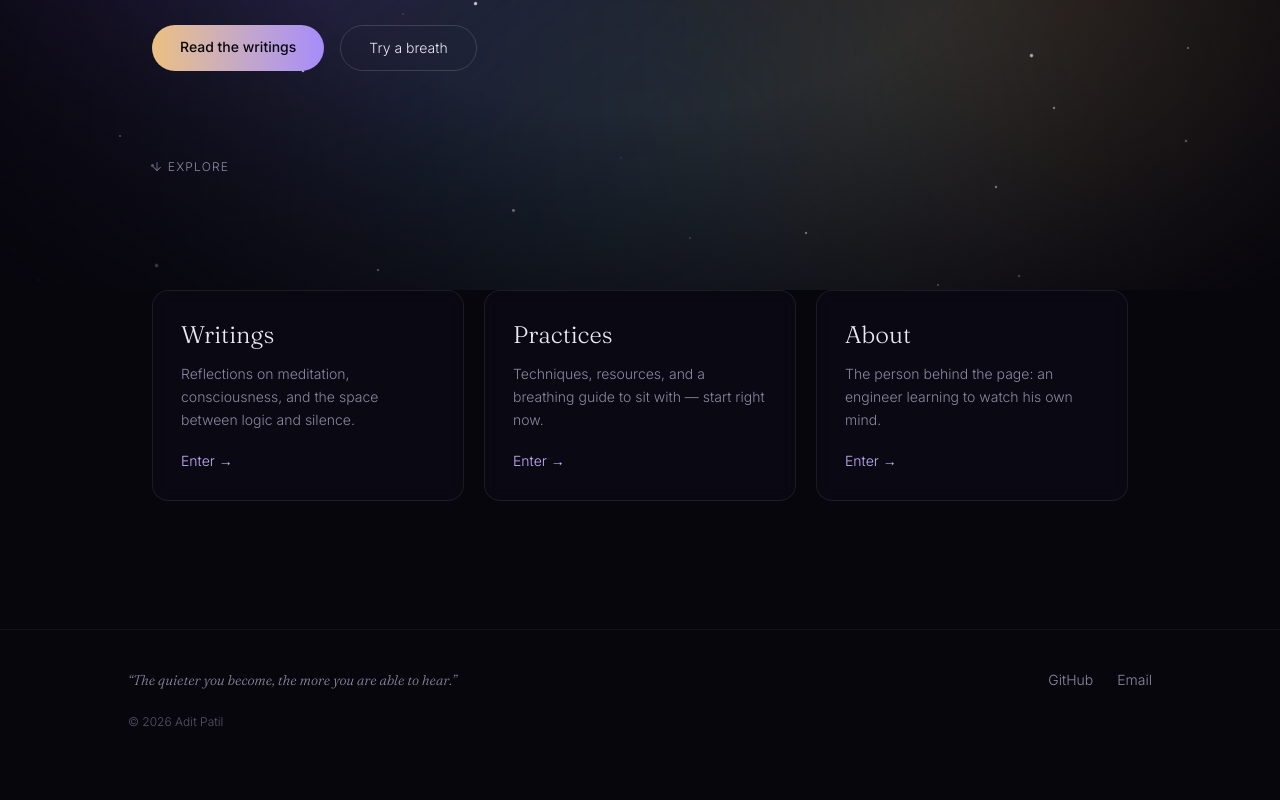
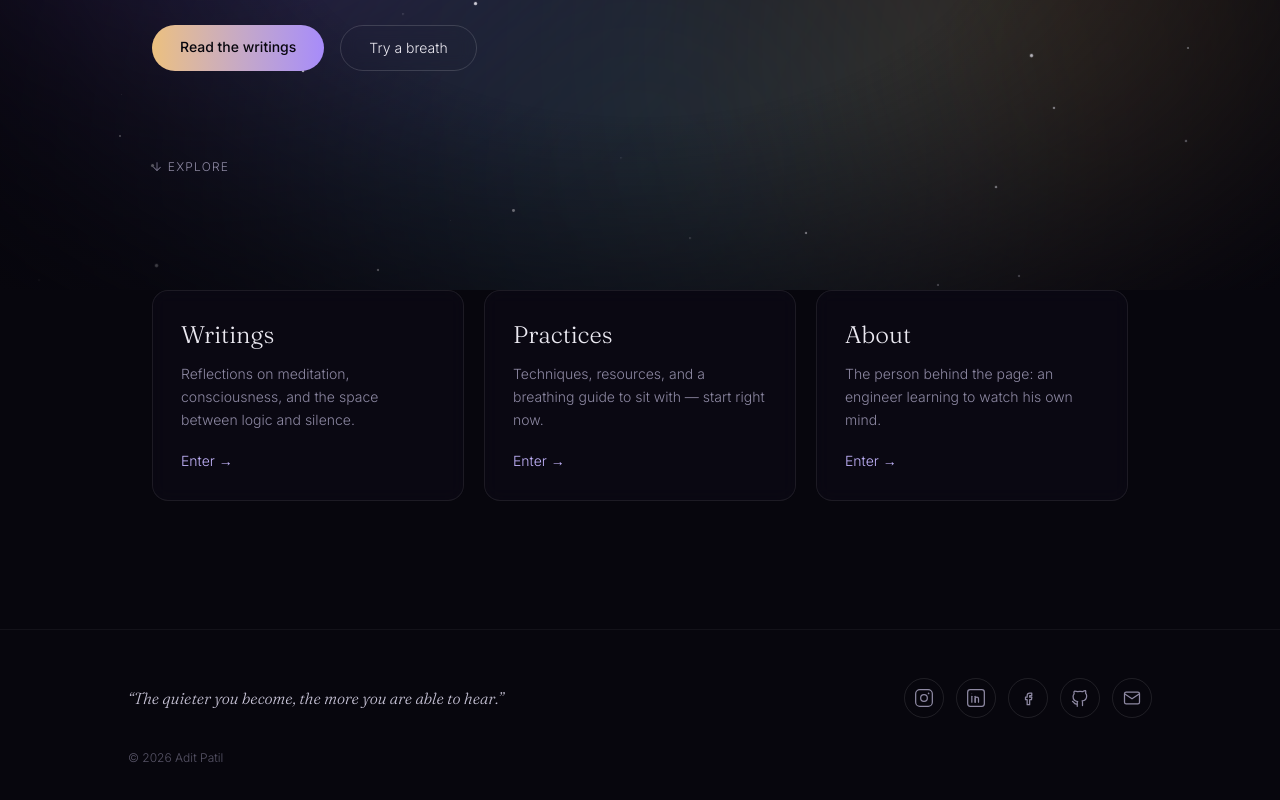
Before and after one commit to aditpatil10/adi10_website, a React (Vite) app: page / in a window 1280 px wide. Shown: the part 510-1310 px from the top of the page. Before the commit the page ends 1280 px from the top, so only its background shows below. Built offline with nearby package versions, Linux system fonts and the light colour scheme.

Commit message:
Add social links (Instagram, LinkedIn, Facebook) to footer with icons

```diff
--- a/src/components/Footer.tsx
+++ b/src/components/Footer.tsx
@@ -1,30 +1,94 @@
-const socials = [
-  { label: 'GitHub', href: 'https://github.com/aditpatil10' },
-  { label: 'Email', href: 'mailto:adit2patil@gmail.com' },
+import type { ReactNode } from 'react'
+
+type Social = { label: string; href: string; icon: ReactNode }
+
+const socials: Social[] = [
+  {
+    label: 'Instagram',
+    href: 'https://www.instagram.com/aditpatil10/',
+    icon: (
+      <>
+        <rect x="2" y="2" width="20" height="20" rx="5" />
+        <circle cx="12" cy="12" r="4" />
+        <circle cx="17.5" cy="6.5" r="1" fill="currentColor" stroke="none" />
+      </>
+    ),
+  },
+  {
+    label: 'LinkedIn',
+    href: 'https://www.linkedin.com/in/aditpatil10/',
+    icon: (
+      <>
+        <rect x="2" y="2" width="20" height="20" rx="3" />
+        <line x1="7" y1="10" x2="7" y2="17" />
+        <circle cx="7" cy="7" r="0.5" fill="currentColor" stroke="none" />
+        <path d="M11 17v-4a2 2 0 0 1 4 0v4" />
+        <line x1="11" y1="10" x2="11" y2="17" />
+      </>
+    ),
+  },
+  {
+    label: 'Facebook',
+    href: 'https://www.facebook.com/aditpatil10',
+    icon: (
+      <path d="M14 9h2.5V6H14a3 3 0 0 0-3 3v2H9v3h2v6h3v-6h2.2l.4-3H14V9.5A.5.5 0 0 1 14.5 9H14z" />
+    ),
+  },
+  {
+    label: 'GitHub',
+    href: 'https://github.com/aditpatil10',
+    icon: (
+      <path d="M9 19c-4.3 1.4-4.3-2.5-6-3m12 5v-3.5c0-1 .1-1.4-.5-2 2.8-.3 5.5-1.4 5.5-6a4.6 4.6 0 0 0-1.3-3.2 4.2 4.2 0 0 0-.1-3.2s-1.1-.3-3.5 1.3a12 12 0 0 0-6 0C6.2 3.6 5.1 3.9 5.1 3.9a4.2 4.2 0 0 0-.1 3.2A4.6 4.6 0 0 0 3.7 10.3c0 4.6 2.7 5.7 5.5 6-.6.6-.6 1.2-.5 2V22" />
+    ),
+  },
+  {
+    label: 'Email',
+    href: 'mailto:adit2patil@gmail.com',
+    icon: (
+      <>
+        <rect x="3" y="5" width="18" height="14" rx="2" />
+        <path d="m3 7 9 6 9-6" />
+      </>
+    ),
+  },
 ]
 
 function Footer() {
   return (
-    <footer className="relative z-10 border-t border-white/5 px-6 py-10">
-      <div className="mx-auto flex max-w-5xl flex-col items-center justify-between gap-4 text-sm text-mist-500 sm:flex-row">
-        <p className="font-display italic">
+    <footer className="relative z-10 border-t border-white/5 px-6 py-12">
+      <div className="mx-auto flex max-w-5xl flex-col items-center justify-between gap-8 sm:flex-row">
+        <p className="font-display text-mist-300 italic">
           “The quieter you become, the more you are able to hear.”
         </p>
-        <div className="flex items-center gap-6">
+
+        <div className="flex items-center gap-3">
           {socials.map((s) => (
             <a
               key={s.label}
               href={s.href}
               target="_blank"
               rel="noreferrer"
-              className="transition-colors hover:text-mist-100"
+              aria-label={s.label}
+              title={s.label}
+              className="group flex h-10 w-10 items-center justify-center rounded-full border border-white/10 text-mist-500 transition-all duration-300 hover:-translate-y-0.5 hover:border-aura-400/50 hover:text-mist-100"
             >
-              {s.label}
+              <svg
+                viewBox="0 0 24 24"
+                fill="none"
+                stroke="currentColor"
+                strokeWidth="1.5"
+                strokeLinecap="round"
+                strokeLinejoin="round"
+                className="h-5 w-5"
+              >
+                {s.icon}
+              </svg>
             </a>
           ))}
         </div>
       </div>
-      <p className="mx-auto mt-6 max-w-5xl text-center text-xs text-mist-500/60 sm:text-left">
+
+      <p className="mx-auto mt-8 max-w-5xl text-center text-xs text-mist-500/60 sm:text-left">
         © {new Date().getFullYear()} Adit Patil
       </p>
     </footer>
```
